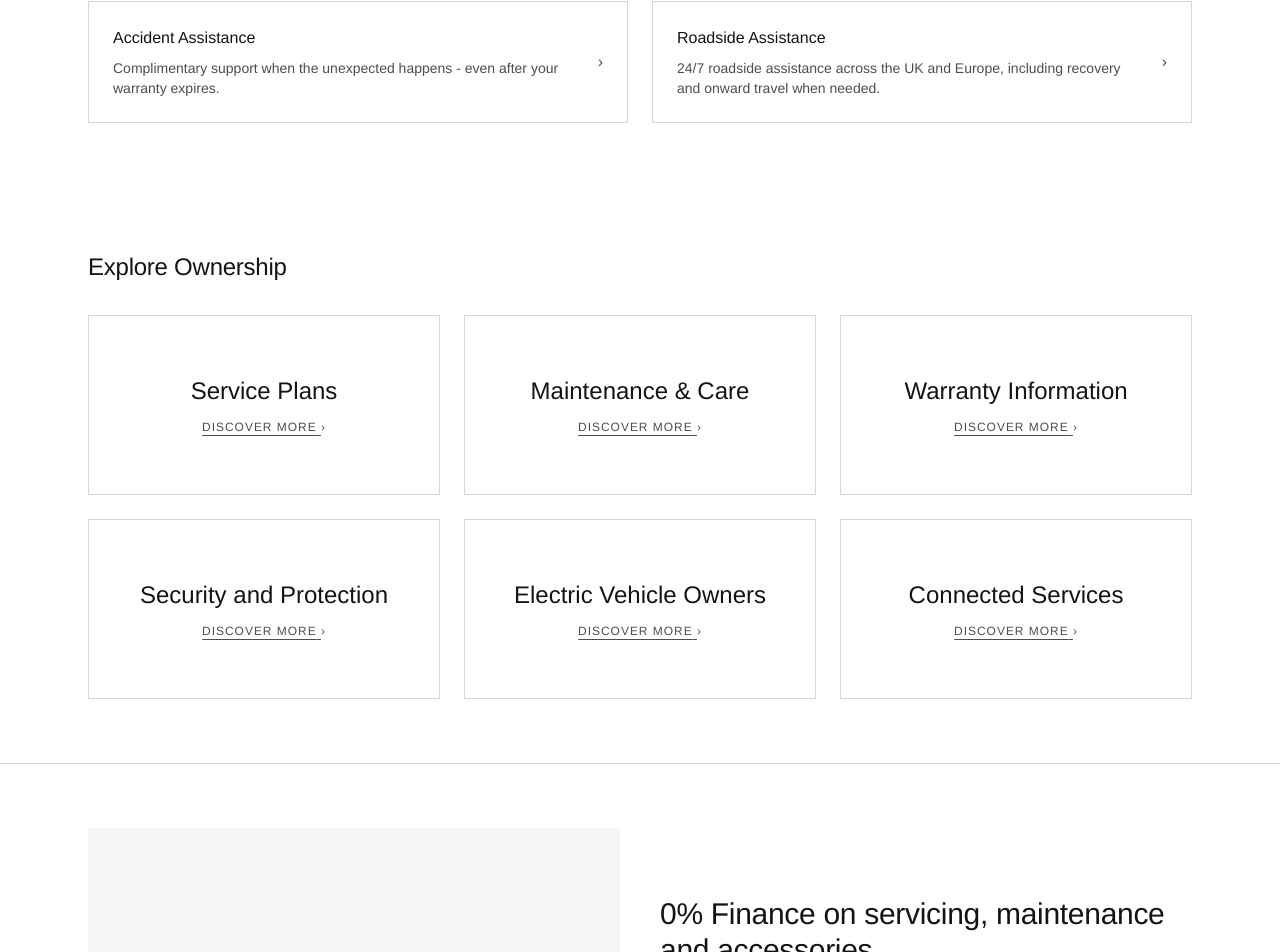
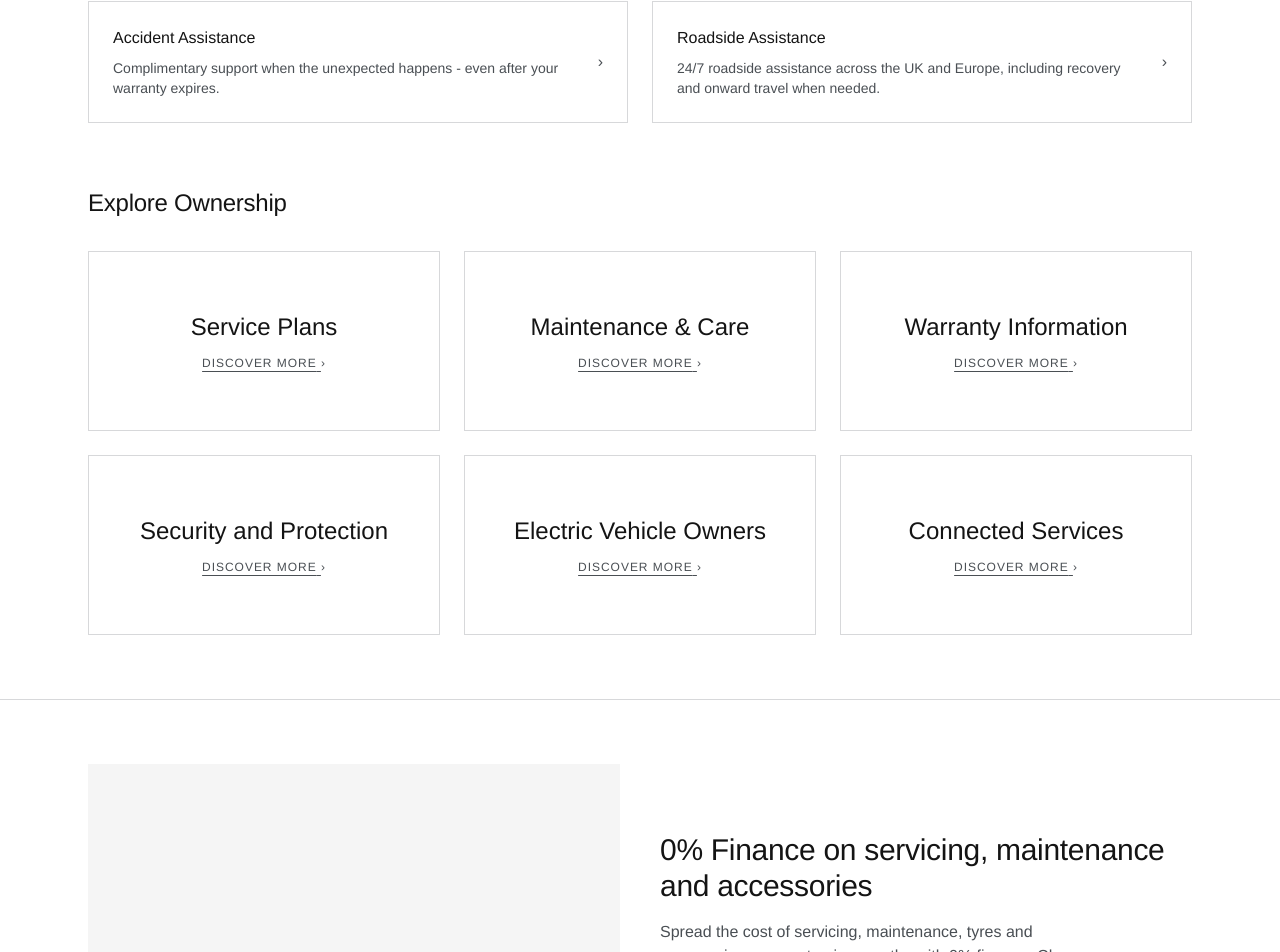
Before and after one commit to mikec78uk/MLDX, a Next.js app: page /ownership in a window 1280 px wide. Shown: the part 752-1704 px from the top of the page. Built offline with nearby package versions, Linux system fonts and the light colour scheme; a web font is replaced by a local one.

Commit message:
Remove top padding on Explore Ownership section

```diff
--- a/src/app/ownership/page.tsx
+++ b/src/app/ownership/page.tsx
@@ -27,6 +27,7 @@ export default function OwnershipPage() {
         title="Explore Ownership"
         cards={content.exploreCards}
         variant="tile"
+        paddingTop={false}
       />
       <FinancePromo promo={content.financePromo} />
     </div>
--- a/src/components/ownership/ClickableCardGrid.tsx
+++ b/src/components/ownership/ClickableCardGrid.tsx
@@ -6,15 +6,20 @@ export function ClickableCardGrid({
   cards,
   columns = 3,
   variant = "compact",
+  paddingTop = true,
 }: {
   title: string;
   cards: CardLink[];
   columns?: 2 | 3;
   /** "tile" is the larger, centered treatment for feature-level cards. */
   variant?: "compact" | "tile";
+  /** Set false when the section directly follows another with its own bottom padding. */
+  paddingTop?: boolean;
 }) {
   return (
-    <section className="mx-auto max-w-6xl px-6 py-16">
+    <section
+      className={`mx-auto max-w-6xl px-6 pb-16 ${paddingTop ? "pt-16" : "pt-0"}`}
+    >
       <h2 className="text-2xl">{title}</h2>
       <div
         className={`mt-8 grid gap-6 ${
```
